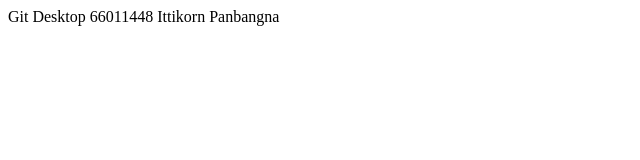
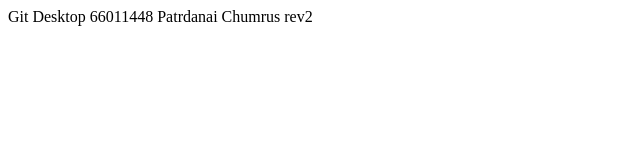
Before and after one commit to patdanai767/git101, a plain HTML site: page index.html in a window 1280 px wide. Shown: the full height of the page, 0-640 px from the left. Drawn offline with Linux system fonts and the light colour scheme.

Commit message:
Update index.html

```diff
--- a/index.html
+++ b/index.html
@@ -6,6 +6,6 @@
     <title>Document</title>
 </head>
 <body>
-    Git Desktop 66011448 Ittikorn Panbangna
+    Git Desktop 66011448 Patrdanai Chumrus rev2
 </body>
 </html>
```
